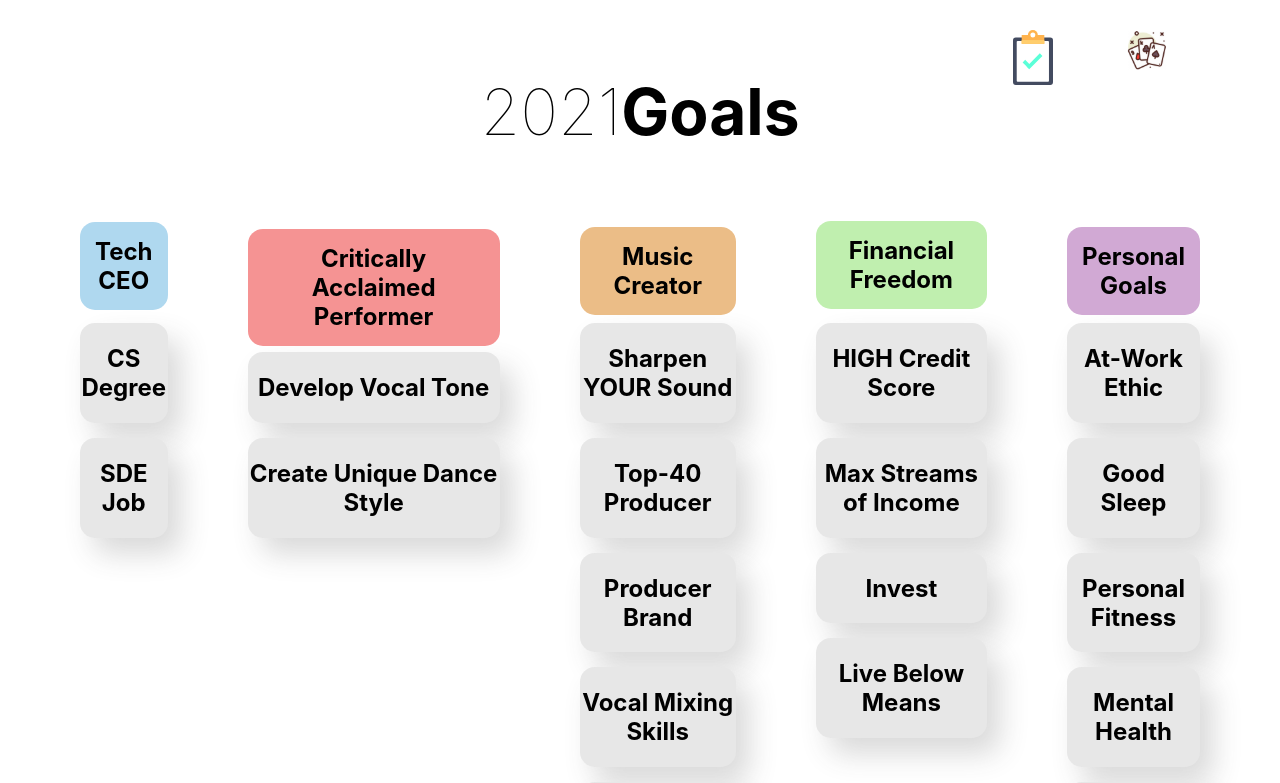
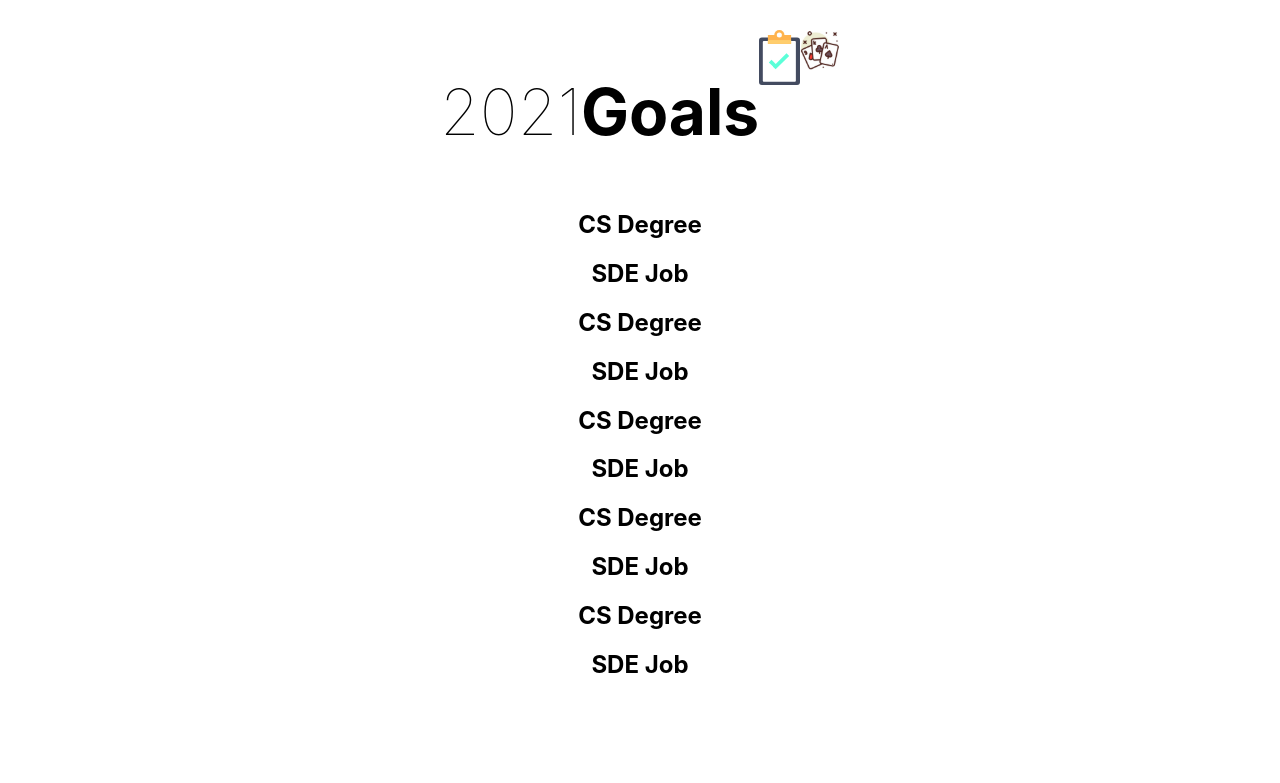
Before and after one commit to addyhebou/REMI, a React (Create React App) app in the folder app/: page / in a window 1280 px wide. Shown: the top 783 px of the page. Built offline with nearby package versions, Linux system fonts and the light colour scheme.

Commit message:
refactor(index, weeklylist, goalset): functional components

```diff
--- a/app/src/App.js
+++ b/app/src/App.js
@@ -1,47 +1,50 @@
 import './App.scss';
 import './Pages/Index';
-import { BrowserRouter as Router, Switch, Route, Redirect } from "react-router-dom";
-import Index from './Pages/Index'
-import GoalPage from './Pages/GoalPage'
-import WeeklyList from './Pages/WeeklyList'
-import ShuffleTasks from './Pages/ShuffleTasks'
-import React, {useState, useEffect} from 'react';
-import RingLoader from "react-spinners/RingLoader";
-import LoadScreen from '../src/Components/LoadScreen'
+import {
+  BrowserRouter as Router,
+  Switch,
+  Route,
+  Redirect,
+} from 'react-router-dom';
+import Index from './Pages/Index';
+import GoalPage from './Pages/GoalPage';
+import WeeklyList from './Pages/WeeklyList';
+import ShuffleTasks from './Pages/ShuffleTasks';
+import React, { useState, useEffect } from 'react';
+import RingLoader from 'react-spinners/RingLoader';
+import LoadScreen from '../src/Components/LoadScreen';
+import IndexFunc from './Pages/IndexFunc';
 
 function App() {
   const [loading, setLoading] = useState(false);
 
   useEffect(() => {
-    setLoading(true)
+    setLoading(true);
     setTimeout(() => {
-      setLoading(false)
-    }, 3000)
-  }, [])
+      setLoading(false);
+    }, 3000);
+  }, []);
 
   return (
-    <div className = "App">
-      {
-        loading ? (
+    <div className='App'>
+      {loading ? (
         <div>
           <LoadScreen />
-            <RingLoader color={"#E584F6"} loading={loading} size={130} />
+          <RingLoader color={'#E584F6'} loading={loading} size={130} />
         </div>
       ) : (
         <Router>
           <Switch>
-              <Route exact path = "/" component = { Index }/>
-              <Route exact path = "/goal" component = { GoalPage }/>
-              <Route exact path = "/weeklyList" component = { WeeklyList }/>
-              <Route exact path = "/shuffleTasks" component = { ShuffleTasks }/>
-              <Route component = { Index }/>
+            <Route exact path='/' component={IndexFunc} />
+            <Route exact path='/goal' component={GoalPage} />
+            <Route exact path='/weeklyList' component={WeeklyList} />
+            <Route exact path='/shuffleTasks' component={ShuffleTasks} />
+            <Route component={IndexFunc} />
             {/* <Route component = { Error }/> */}
-              <Redirect to = "/404"/>
+            <Redirect to='/404' />
           </Switch>
         </Router>
-        )
-      }
-
+      )}
     </div>
   );
 }
--- a/app/src/Components/GoalSet.js
+++ b/app/src/Components/GoalSet.js
@@ -1,10 +1,10 @@
 import React, { Component } from 'react';
-import { Link } from "react-router-dom";
+import { Link } from 'react-router-dom';
 import '../App.scss';
 
 export default class GoalSet extends Component {
   constructor(props) {
-        super(props)
+    super(props);
 
     this.state = {
       title: this.props.title,
@@ -12,51 +12,59 @@ export default class GoalSet extends Component {
       tasks: [],
       randomYPosition: 0,
     };
-    };
+  }
 
   updateTasks = () => {
     let i = 0;
     const temp = [];
-        for (i = 0; i < this.props.children.length; ++i){
+    for (i = 0; i < this.props.children.length; ++i) {
       temp.push(this.props.children[i].props.children); // Adding all children to temp
     }
-        const num = Math.floor((Math.random() * 10) + 1) // Getting random val to add to y position
-        this.setState(
-            {
+    const num = Math.floor(Math.random() * 10 + 1); // Getting random val to add to y position
+    this.setState({
       tasks: temp,
       randomYPosition: num,
-            }
-        )
-    }
+    });
+  };
 
-
-    componentDidMount = () =>{
-        this.updateTasks()
-    }
-
+  componentDidMount = () => {
+    this.updateTasks();
+  };
 
   render() {
     return (
-            <div className = "Floater">
+      <div className='Floater'>
         <Link
           style={{
             textDecoration: 'none',
             color: 'black',
           }}
-                    to = {{
-                        pathname: "/goal",
+          to={{
+            pathname: '/goal',
             state: {
               title: this.props.title,
               tasks: this.state.tasks,
-                        }
+            },
           }}
         >
-                <h2 className = "Title" style = {{backgroundColor: "#"+this.state.backgroundColor, transform:"translate(0, " + this.state.randomYPosition + "px)"}}>{this.state.title}</h2>
+          <h2
+            className='Title'
+            style={{
+              backgroundColor: '#' + this.state.backgroundColor,
+              transform: 'translate(0, ' + this.state.randomYPosition + 'px)',
+            }}
+          >
+            {this.state.title}
+          </h2>
         </Link>
         {this.state.tasks.map((task) => {
-                    return <div className = "Task"><h2>{task}</h2></div>
+          return (
+            <div className='Task'>
+              <h2>{task}</h2>
+            </div>
+          );
         })}
       </div>
-        )
+    );
   }
 }
--- /dev/null
+++ b/app/src/Components/GoalSetFunc.js
@@ -0,0 +1,41 @@
+import React from 'react';
+import { useState, useEffect, Link } from 'react';
+
+export default function GoalSetFunc(props) {
+  const goalTable = {
+    'Tech CEO': [['CS Degree', 'SDE Job'], '#AFD8EF'],
+    'Critically Acclaimed': [['CS Degree', 'SDE Job'], '#F59393'],
+    'Music Creator': [['CS Degree', 'SDE Job'], '#EBBD87'],
+    'Financial Freedom': [['CS Degree', 'SDE Job'], '#C0EFAF'],
+    Personal: [['CS Degree', 'SDE Job'], '#D1A9D4'],
+  };
+
+  const [category, setCategory] = useState(props.category);
+  console.log(category);
+  const getGoals = () => {
+    return goalTable[category][0];
+  };
+
+  const getColor = () => {
+    return goalTable[category][1];
+  };
+
+  const getRandomYPosition = () => {
+    Math.floor(Math.random() * 10 + 1);
+  };
+
+  const [color, setColor] = useState(getColor(props.category));
+  const [tasks, setTasks] = useState(getGoals());
+  const [randomYPosition, setRandomYPosition] = useState(getRandomYPosition());
+
+  return (
+    <div className='floater'>
+      {tasks.map((task) => {
+        return <h2 className='task'>{task}</h2>;
+      })}
+      {/* <Link to='/goal'> */}
+      {/* <h2 style={{ backgroundColor: { color } }}>{category}</h2> */}
+      {/* </Link> */}
+    </div>
+  );
+}
--- /dev/null
+++ b/app/src/Pages/IndexFunc.js
@@ -0,0 +1,23 @@
+import React from 'react';
+import Navbar from '../Components/NavbarIcons';
+import GoalSetFunc from '../Components/GoalSetFunc';
+
+export default function IndexFunc() {
+  const categories = [
+    'Tech CEO',
+    'Critically Acclaimed',
+    'Music Creator',
+    'Financial Freedom',
+    'Personal',
+  ];
+  return (
+    <div>
+      <Navbar />
+      <div className='goalArray'>
+        {categories.map((c) => {
+          return <GoalSetFunc category={c} />;
+        })}
+      </div>
+    </div>
+  );
+}
--- a/app/src/Pages/WeeklyList.js
+++ b/app/src/Pages/WeeklyList.js
@@ -61,13 +61,7 @@ export default class WeeklyList extends Component {
     this.setState({
       toDoList: JSON.parse(localStorage.getItem('lst')),
       length: this.setNumberOfTasksLeft(this.state.numberOfCrossedOff),
-      // length: JSON.parse(localStorage.getItem("lst")).length,
     });
-    // console.log("lst parameter", lst)
-    // console.log("this.state.toDoList", this.state.toDoList)
-    // console.log("Localstorage lst: ", localStorage.getItem("lst"))
-    // console.log("localstorage lst back as an object", JSON.parse(localStorage.getItem("lst")))
-    // console.log("Type of this.state.toDoList", typeof this.state.toDoList)
   };
 
   setCategory = (category) => {
```
Also changed, not shown: app/src/Pages/WeeklyListFunc.js (added, +57 -0 lines), 1 other file (tests, documents, lock files or other folders). Lines whose indentation alone changed are shown as unchanged.
